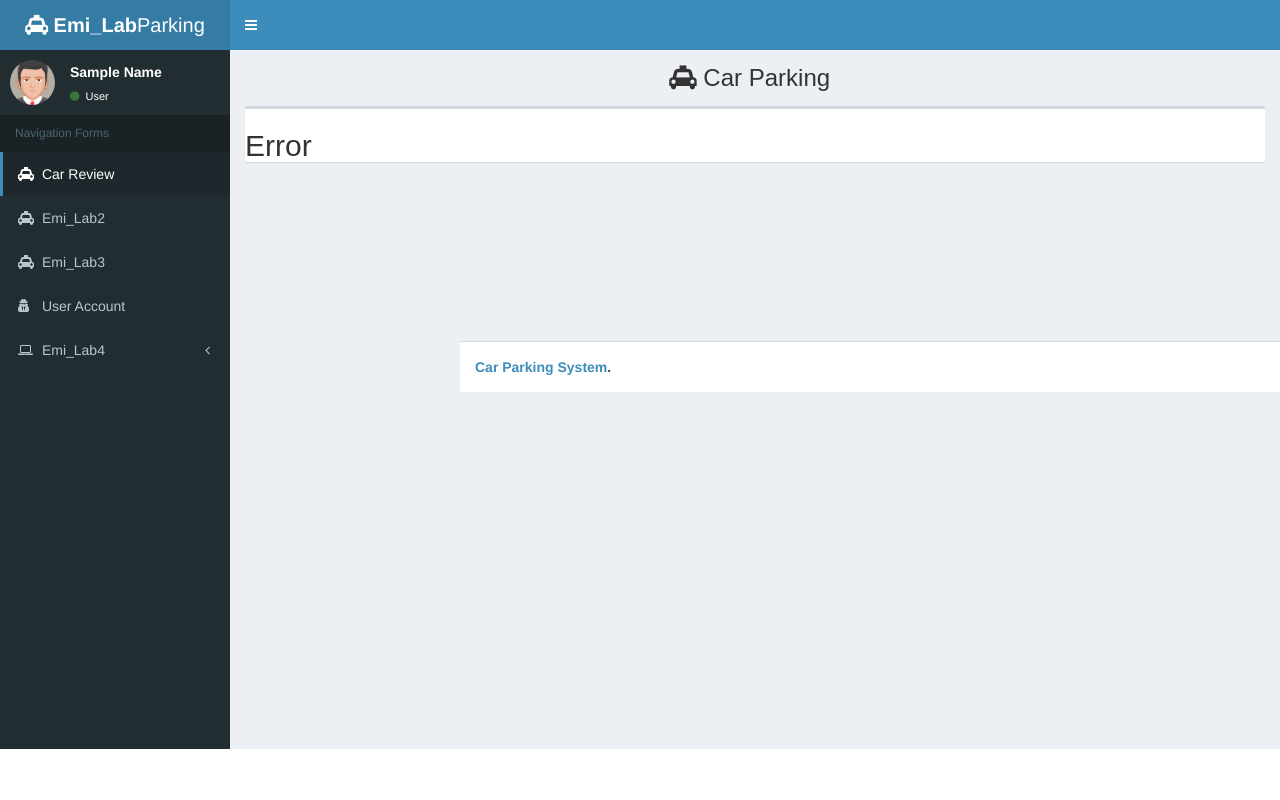
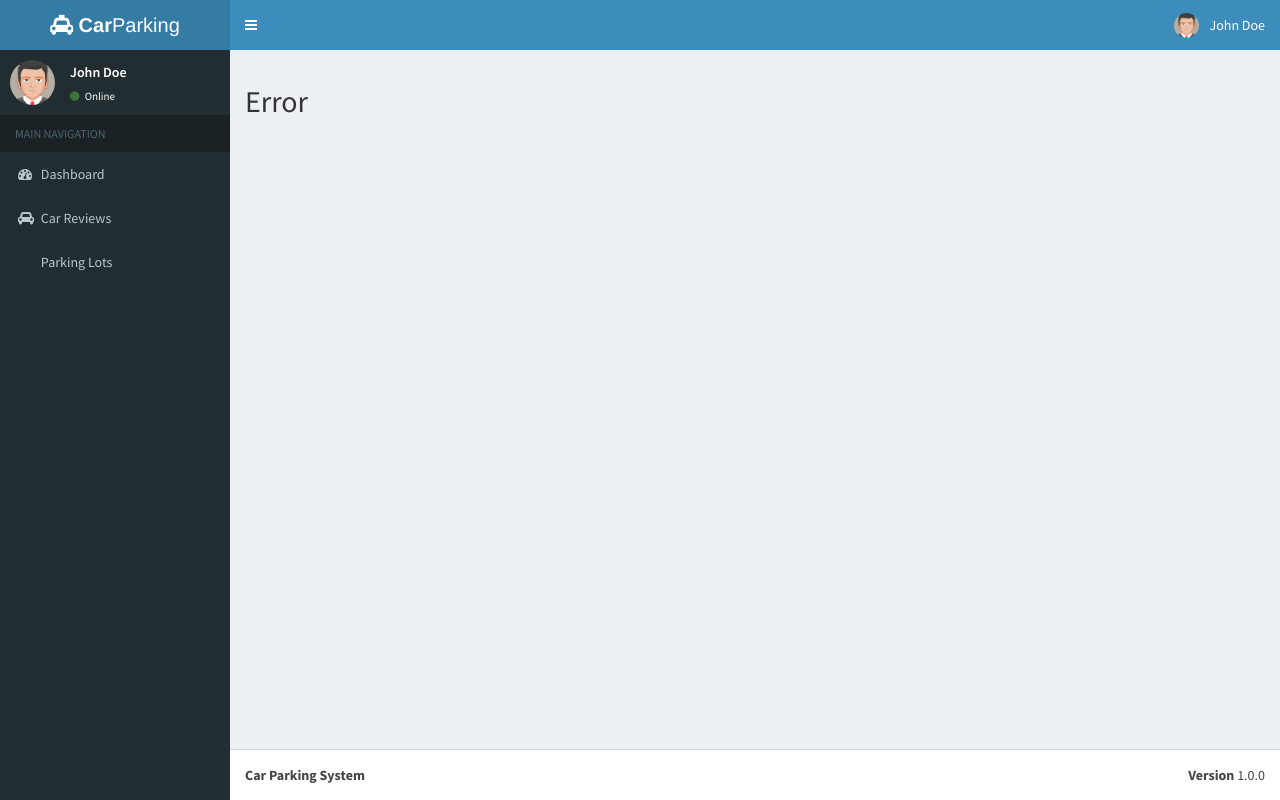
Before and after one commit to omar-faruk14/Parking_with_django_AI, a Django app: template templates/error.html in a window 1280 px wide. Run offline with Django 4.2, Linux system fonts and the light colour scheme; the template is opened without the code that fills it, so the values that code supplies are empty; some libraries are stand-ins or nearby versions.

Commit message:
Parking Organize

```diff
--- a/templates/layout.html
+++ b/templates/layout.html
@@ -1,4 +1,3 @@
-
 {% load static %}
 <!DOCTYPE html>
 <html>
@@ -27,19 +26,20 @@
   <![endif]-->
 
   <!-- Google Font -->
-  <link rel="stylesheet"
-        href="{% static 'https://fonts.googleapis.com/css?family=Source+Sans+Pro:300,400,600,700,300italic,400italic,600italic' %}">
+  <link rel="stylesheet" href="https://fonts.googleapis.com/css?family=Source+Sans+Pro:300,400,600,700,300italic,400italic,600italic">
+
+  {% block extra_styles %}{% endblock %}
 </head>
 <body class="hold-transition skin-blue sidebar-mini">
 <div class="wrapper">
 
   <header class="main-header">
     <!-- Logo -->
-    <a href="carreview.php" class="logo">
+    <a href="{% url 'home' %}" class="logo">
       <!-- mini logo for sidebar mini 50x50 pixels -->
       <span class="logo-mini"><b><i class="fa fa-cab"></i></b></span>
       <!-- logo for regular state and mobile devices -->
-      <span class="logo-lg"><b><i class="fa fa-cab"></i> Emi_Lab</b>Parking</span>
+      <span class="logo-lg"><b><i class="fa fa-cab"></i> Car</b>Parking</span>
     </a>
     <!-- Header Navbar: style can be found in header.less -->
     <nav class="navbar navbar-static-top">
@@ -51,127 +51,103 @@
         <span class="icon-bar"></span>
       </a>
 
+      <div class="navbar-custom-menu">
+        <ul class="nav navbar-nav">
+          <li class="dropdown user user-menu">
+            <a href="#" class="dropdown-toggle" data-toggle="dropdown">
+              <img src="{% static 'dist/img/avatar5.png' %}" class="user-image" alt="User Image">
+              <span class="hidden-xs">John Doe</span>
+            </a>
+            <ul class="dropdown-menu">
+              <!-- User image -->
+              <li class="user-header">
+                <img src="{% static 'dist/img/avatar5.png' %}" class="img-circle" alt="User Image">
+
+                <p>
+                  John Doe - Web Developer
+                  <small>Member since Nov. 2012</small>
+                </p>
+              </li>
+              <!-- Menu Footer-->
+              <li class="user-footer">
+                <div class="pull-left">
+                  <a href="#" class="btn btn-default btn-flat">Profile</a>
+                </div>
+                <div class="pull-right">
+                  <a href="#" class="btn btn-default btn-flat">Sign out</a>
+                </div>
+              </li>
+            </ul>
+          </li>
+        </ul>
+      </div>
     </nav>
   </header>
+
   <!-- Left side column. contains the logo and sidebar -->
   <aside class="main-sidebar">
     <!-- sidebar: style can be found in sidebar.less -->
     <section class="sidebar">
-      <!-- Sidebar user panel -->
+      <!-- Sidebar user panel (optional) -->
       <div class="user-panel">
         <div class="pull-left image">
-          <img src="dist/img/avatar5.png" class="img-circle" alt="User Image">
+          <img src="{% static 'dist/img/avatar5.png' %}" class="img-circle" alt="User Image">
         </div>
         <div class="pull-left info">
-          <p>Sample Name</p>
-          <a href="#"><i class="fa fa-circle text-success"></i> User</a>
+          <p>John Doe</p>
+          <!-- Status -->
+          <a href="#"><i class="fa fa-circle text-success"></i> Online</a>
         </div>
       </div>
-      <!-- sidebar menu: : style can be found in sidebar.less -->
+
+      <!-- Sidebar Menu -->
       <ul class="sidebar-menu" data-widget="tree">
-        <li class="header">Navigation Forms</li>
-        <li class="active">
-          <a href="{% url 'home'%}">
-            <i class="fa fa-cab"></i> <span>Car Review</span>
-          </a>
-        </li>
-        <li>
-          <a href="https://emi-lab.jp/">
-            <i class="fa fa-cab"></i> <span>Emi_Lab2</span>
-          </a>
-        </li>
-        <li>
-          <a href="https://emi-lab.jp/">
-            <i class="fa fa-cab"></i> <span>Emi_Lab3</span>
-          </a>
-        </li>
-        <li >
-          <a href="https://emi-lab.jp/">
-            <i class="fa fa-user-secret"></i> <span>User Account</span>
-          </a>
-        </li>
-        <li class="treeview">
-          <a href="#">
-            <i class="fa fa-laptop"></i>
-            <span>Emi_Lab4</span>
-            <span class="pull-right-container">
-              <i class="fa fa-angle-left pull-right"></i>
-            </span>
-          </a>
-          <ul class="treeview-menu">
-            <li><a href="#"><i class="fa fa-circle-o"></i> Car</a></li>
-            <li><a href="#"><i class="fa fa-circle-o"></i> Costumer</a></li>
-            <li><a href="#"><i class="fa fa-circle-o"></i> Car Owner</a></li>
-          </ul>
-        </li>
+        <li class="header">MAIN NAVIGATION</li>
+        <!-- Optionally, you can add icons to the links -->
+        <li><a href="{% url 'home' %}"><i class="fa fa-dashboard"></i> <span>Dashboard</span></a></li>
+        <li><a href="#"><i class="fa fa-car"></i> <span>Car Reviews</span></a></li>
+        <li><a href="#"><i class="fa fa-parking"></i> <span>Parking Lots</span></a></li>
       </ul>
+      <!-- /.sidebar-menu -->
     </section>
     <!-- /.sidebar -->
   </aside>
 
   <!-- Content Wrapper. Contains page content -->
   <div class="content-wrapper">
-    <!-- Content Header (Page header) -->
-    <section class="content-header">
-      <h1 align="center">
-        <i class="fa fa-cab"></i> Car Parking
-        <small></small>
-      </h1>
-    </section>
-
-
+    <!-- Main content -->
     <section class="content">
       <div class="row">
-          <div class="col-xs-12">
-              <div class="box">
-
-
-
-
-    {% block content %}
-
-    {% endblock content %}
-
-
-
-     <!-- /.box-body -->
-    </div>
-    <!-- /.box -->
-</div>
-<!-- /.col -->
-</div>
-<!-- /.row -->
-</section>
+        <div class="col-md-12">
+          {% block content %}
+          {% endblock %}
+        </div>
+      </div>
+    </section>
+    <!-- /.content -->
+  </div>
+  <!-- /.content-wrapper -->
 
   <footer class="main-footer">
     <div class="pull-right hidden-xs">
+      <b>Version</b> 1.0.0
     </div>
-    <strong><a href="https://emi-lab.jp/">Car Parking System</a>.</strong>
+    <strong>Car Parking System</strong>
   </footer>
-
-  <!-- /.control-sidebar -->
-  <!-- Add the sidebar's background. This div must be placed
-       immediately after the control sidebar -->
-  <div class="control-sidebar-bg"></div>
 </div>
 <!-- ./wrapper -->
 
-<!-- jQuery 3 -->
 <script src="{% static 'bower_components/jquery/dist/jquery.min.js' %}"></script>
-<!-- Bootstra{% static 'p 3.3.7 -->
 <script src="{% static 'bower_components/bootstrap/dist/js/bootstrap.min.js' %}"></script>
-<!-- DataTabl{% static 'es -->
+<!-- DataTables -->
 <script src="{% static 'bower_components/datatables.net/js/jquery.dataTables.min.js' %}"></script>
 <script src="{% static 'bower_components/datatables.net-bs/js/dataTables.bootstrap.min.js' %}"></script>
-<!-- SlimScro{% static 'll -->
+<!-- SlimScroll -->
 <script src="{% static 'bower_components/jquery-slimscroll/jquery.slimscroll.min.js' %}"></script>
-<!-- FastClic{% static 'k -->
+<!-- FastClick -->
 <script src="{% static 'bower_components/fastclick/lib/fastclick.js' %}"></script>
-<!-- AdminLTE{% static ' App -->
+<!-- AdminLTE App -->
 <script src="{% static 'dist/js/adminlte.min.js' %}"></script>
-<!-- AdminLTE for demo purposes -->
-<script src="{% static 'dist/js/demo.js' %}"></script>
-<!-- page script -->
 <script>
   $(function () {
     $('#example1').DataTable()
@@ -185,5 +161,7 @@
     })
   })
 </script>
+
+{% block extra_scripts %}{% endblock %}
 </body>
 </html>
```
Also changed, not shown: templates/carreview.html (+38 -21 lines), templates/parking_lot_detail.html (+21 -3 lines).
